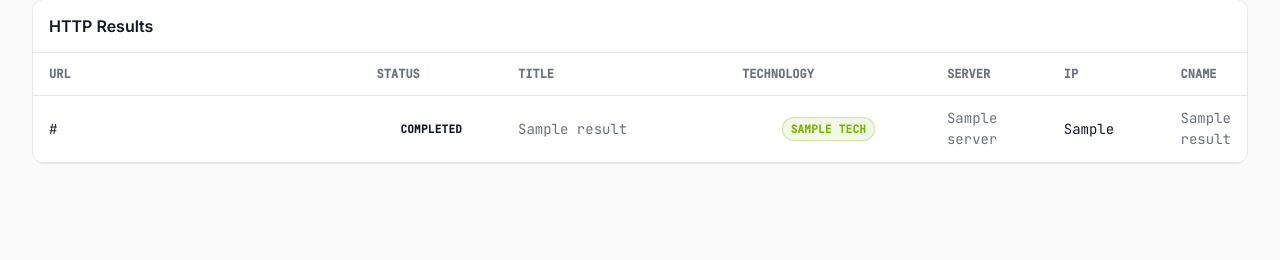
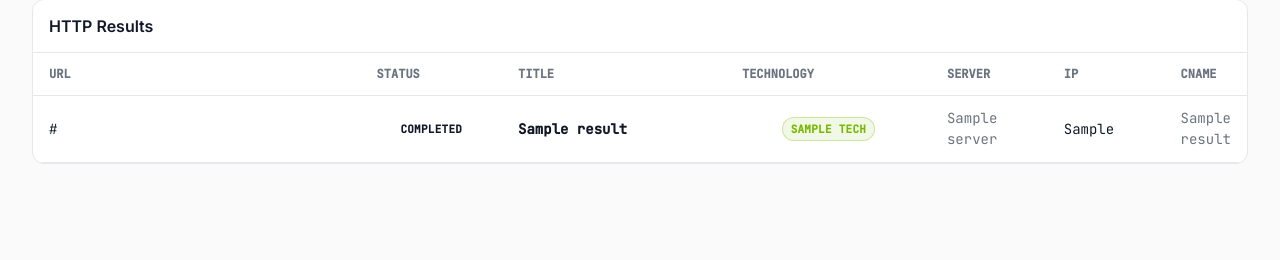
Before and after one commit to l1ackersalman/scanX, a Django app: template templates/scan_detail.html in a window 1280 px wide. Shown: the part 540-800 px from the top of the page. Run offline with Django 5.2, Linux system fonts and the light colour scheme; the template is opened without the code that fills it: most values are stand-ins (such as "Sample title", 1, 10 or a date in 2020); data that the repository does not hold is empty.

Commit message:
HTTP Results: Title column shown in bold letters

```diff
--- a/templates/scan_detail.html
+++ b/templates/scan_detail.html
@@ -191,7 +191,7 @@
                   <td style="padding: var(--sx-space-3) var(--sx-space-4); text-align: center;">
                     <span class="http-badge {{ result.status_class }}">{{ result.status }}</span>
                   </td>
-                  <td style="padding: var(--sx-space-3) var(--sx-space-4); color: var(--sx-text-secondary); max-width: 150px; overflow: hidden; text-overflow: ellipsis;">{{ result.title }}</td>
+                  <td style="padding: var(--sx-space-3) var(--sx-space-4); font-weight: 600; color: var(--sx-text-primary); max-width: 150px; overflow-wrap: break-word;">{{ result.title }}</td>
                   <td style="padding: var(--sx-space-3) var(--sx-space-4); text-align: center;">
                     <span class="http-badge http-badge-tech">{{ result.tech }}</span>
                   </td>
```
